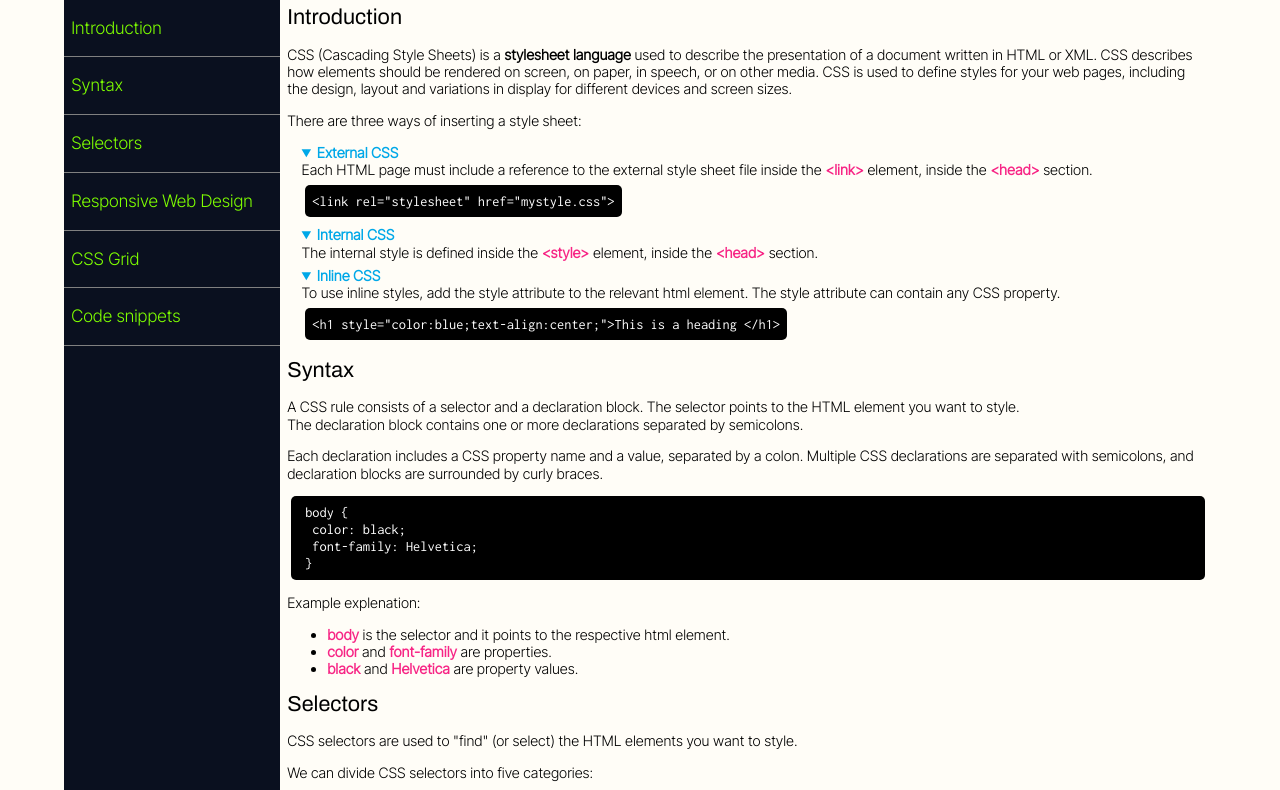
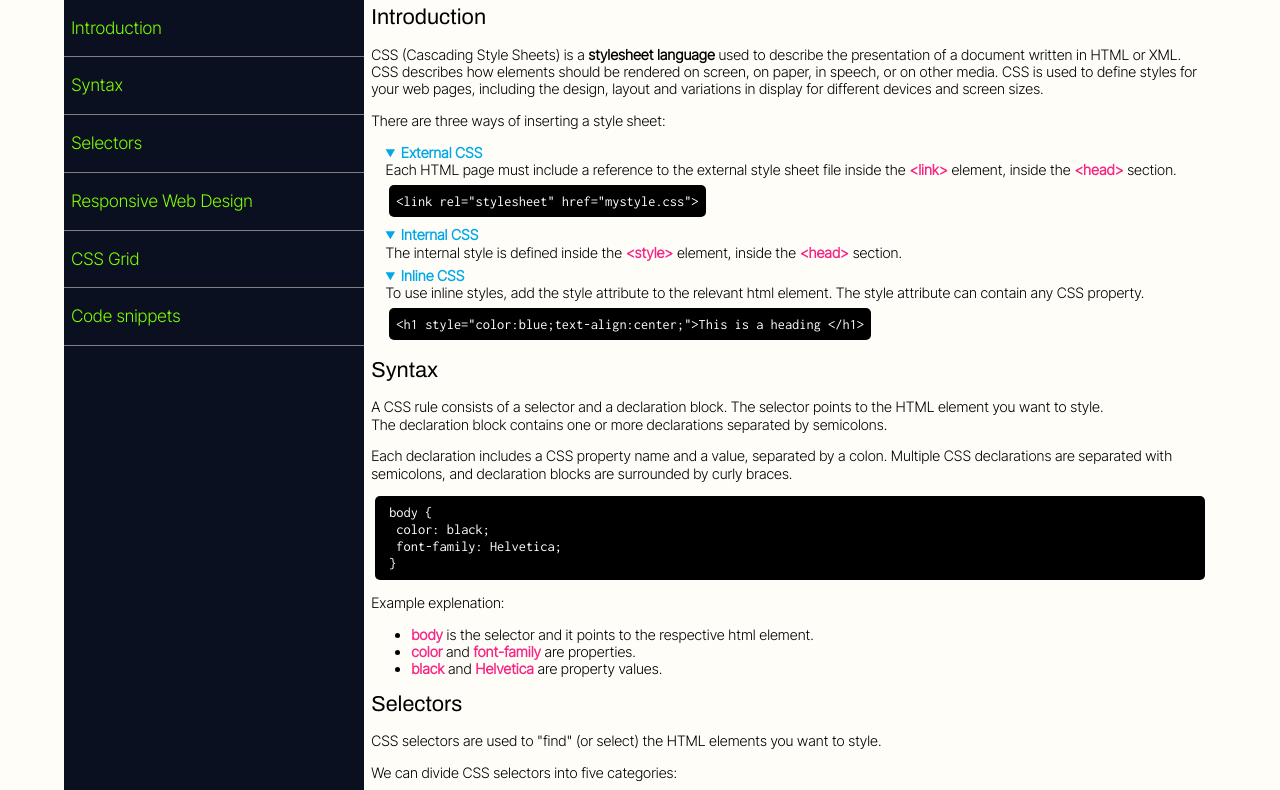
Before and after one commit to codxJC/P9.CSS_Documentation_Webpage, a plain HTML site: page index.html in a window 1280 px wide. Shown: the part 100-890 px from the top of the page. Drawn offline with Linux system fonts and the light colour scheme.

Commit message:
Updated a media query

```diff
--- a/styles.css
+++ b/styles.css
@@ -165,7 +165,7 @@ h4, h5 {
                              "navbar content"
                              "footer footer";
         grid-template-rows: auto auto auto;
-        grid-template-columns: minmax(min-content, 15em) 3fr;
+        grid-template-columns: minmax(200px, 300px) 3fr;
     }
 
 #logo {
```
